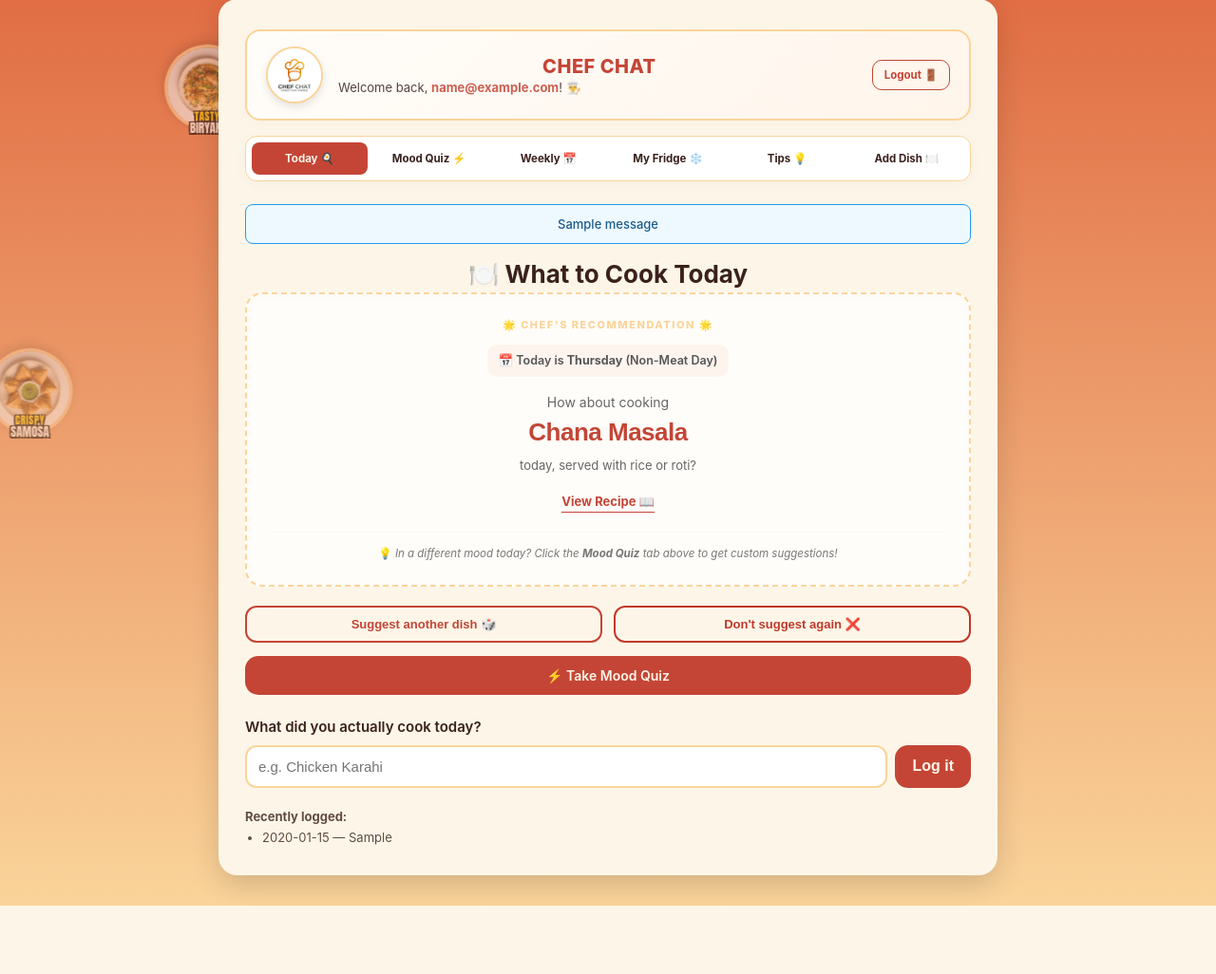
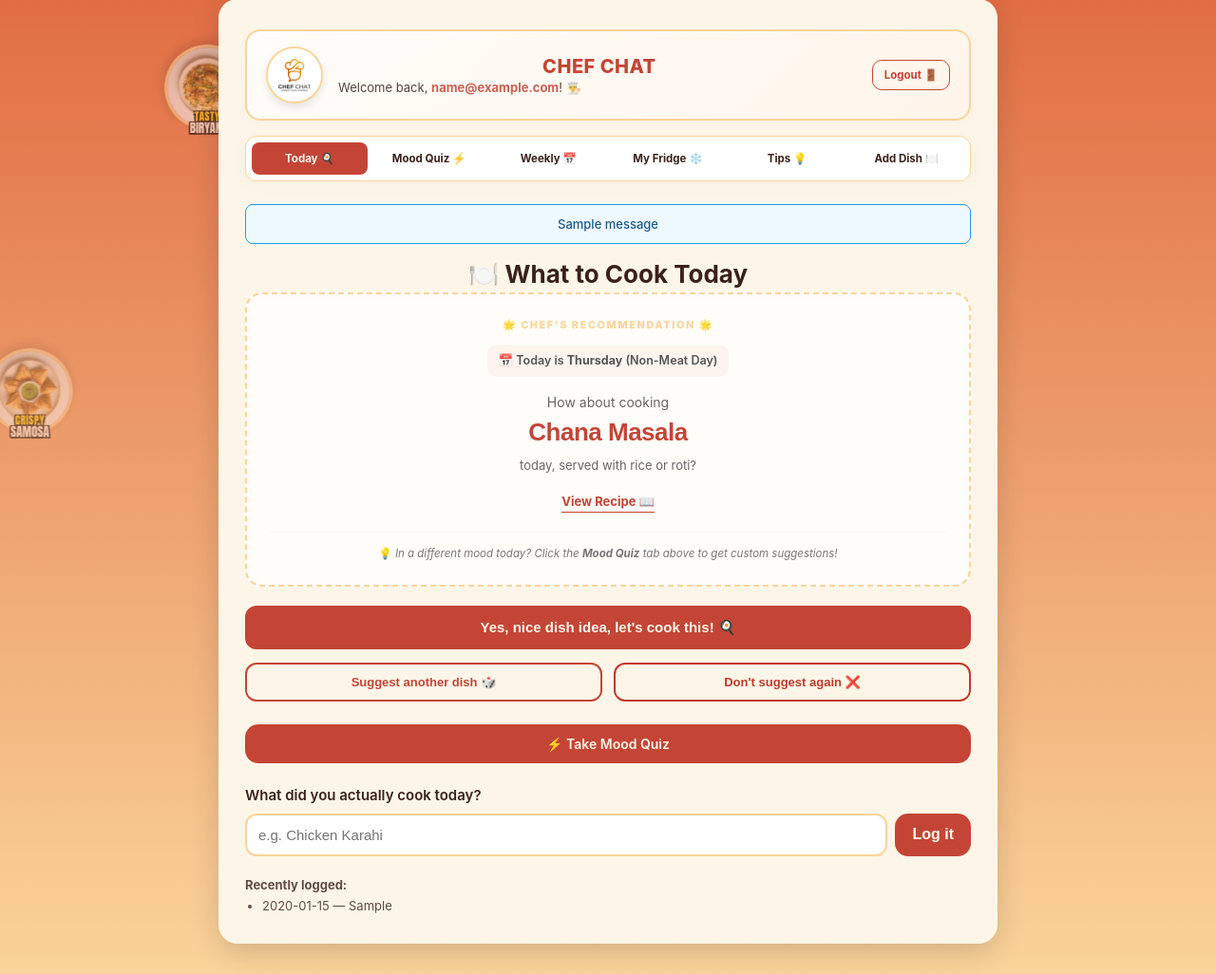
Before and after one commit to kinzafatima110/Chef-Chat, a Flask app: page / in a window 1280 px wide. Shown: the part 33-1059 px from the top of the page at 95% size. Before the commit the page ends 987 px from the top, so only its background shows below. Run offline with Flask 3, Linux system fonts and the light colour scheme; the visitor is signed in with stand-in values (Sample User, id 1); tables that the repository leaves empty hold one stand-in row (values such as "Sample post"); one stand-in notice (Sample message) is shown.

Commit message:
Add Let's Cook This action button and conditional logged meal confirmation views

```diff
--- a/app.py
+++ b/app.py
@@ -217,6 +217,13 @@ def dashboard():
     pool_size = len(pool)
 
     import datetime
+    today_str = datetime.date.today().isoformat()
+    today_logged_meal = None
+    for meal in history:
+        if meal["meal_date"] == today_str:
+            today_logged_meal = meal["dish"]
+            break
+
     current_day_name = datetime.date.today().strftime("%A")
 
     return render_template(
@@ -227,6 +234,7 @@ def dashboard():
         pool_size=pool_size,
         category=category,
         current_day_name=current_day_name,
+        today_logged_meal=today_logged_meal,
         email=user["email"]
     )
 
--- a/templates/dashboard.html
+++ b/templates/dashboard.html
@@ -135,6 +135,23 @@
     </div>
   {% endif %}
 
+  {% if today_logged_meal %}
+    <!-- Success Today's Choice View -->
+    <div class="suggestion" style="background: #eefdf4; border: 2.5px dashed #2ecc71; border-radius: 18px; padding: 28px 24px; text-align: center; margin-bottom: 24px; box-shadow: inset 0 2px 8px rgba(0,0,0,0.02); height: auto;">
+      <div style="font-size: 11px; font-weight: 800; letter-spacing: 1.5px; color: #2ecc71; text-transform: uppercase; margin-bottom: 12px;">🎉 Today's Chosen Meal 🎉</div>
+
+      <div style="font-size: 14px; color: #555; margin-bottom: 6px;">Awesome! You decided to cook:</div>
+      <div style="font-size: 28px; font-weight: 800; color: #27ae60; line-height: 1.2; margin-bottom: 14px; letter-spacing: -0.5px; font-family: 'Outfit', sans-serif;">
+        {{ today_logged_meal }}
+      </div>
+      <div style="font-size: 13px; color: #555; line-height: 1.4; margin-bottom: 18px;">
+        Happy cooking! 👨‍🍳 Let us know how it tastes.
+      </div>
+
+      <a href="https://www.youtube.com/results?search_query={{ today_logged_meal | replace(' ', '+') }}+recipe" target="_blank" style="font-size: 13px; color: #27ae60; text-decoration: none; font-weight: bold; border-bottom: 1.5px solid #27ae60; padding-bottom: 1px; display: inline-block;">Search Recipe on YouTube 📺</a>
+    </div>
+  {% else %}
+    <!-- Suggestion recommendation card -->
     <div class="suggestion" style="background: #FFFDF9; border: 2.5px dashed var(--gold); border-radius: 18px; padding: 24px; text-align: center; margin-bottom: 20px; box-shadow: inset 0 2px 8px rgba(0,0,0,0.02); height: auto;">
       <div style="font-size: 11px; font-weight: 800; letter-spacing: 1.5px; color: var(--gold); text-transform: uppercase; margin-bottom: 12px;">🌟 Chef's Recommendation 🌟</div>
 
@@ -158,15 +175,23 @@
       </div>
     </div>
 
+    <!-- MAIN ACCEPT ACTION BUTTON -->
+    <form method="post" action="/log" style="margin-bottom: 14px;">
+      <input type="hidden" name="dish" value="{{ suggestion.name }}">
+      <input type="hidden" name="category" value="{{ category }}">
+      <button type="submit" class="btn" style="width: 100%; padding: 14px; font-size: 15px; font-weight: bold; border-radius: 12px; cursor: pointer; display: flex; align-items: center; justify-content: center; gap: 8px;">Yes, nice dish idea, let's cook this! 🍳</button>
+    </form>
+
     <!-- Suggestion Control Buttons -->
-  <div style="display: flex; gap: 12px; margin-bottom: 14px;">
+    <div style="display: flex; gap: 12px; margin-bottom: 24px;">
       <form method="post" action="/reroll_today" style="flex: 1; margin: 0;">
-      <button type="submit" class="btn-secondary" style="width: 100%; border: 2px solid var(--terracotta); color: var(--terracotta); padding: 10px; font-size: 13px; font-weight: bold; border-radius: 12px; background: transparent; cursor: pointer; transition: all 0.2s;">Suggest another dish 🎲</button>
+        <button type="submit" class="btn-secondary" style="width: 100%; border: 2px solid var(--terracotta); color: var(--terracotta); padding: 11px; font-size: 13px; font-weight: bold; border-radius: 12px; background: transparent; cursor: pointer; transition: all 0.2s;">Suggest another dish 🎲</button>
       </form>
       <form method="post" action="/reject" style="flex: 1; margin: 0;">
-      <button type="submit" class="btn-secondary" style="width: 100%; border: 2px solid #c0392b; color: #c0392b; padding: 10px; font-size: 13px; font-weight: bold; border-radius: 12px; background: transparent; cursor: pointer; transition: all 0.2s;">Don't suggest again ❌</button>
+        <button type="submit" class="btn-secondary" style="width: 100%; border: 2px solid #c0392b; color: #c0392b; padding: 11px; font-size: 13px; font-weight: bold; border-radius: 12px; background: transparent; cursor: pointer; transition: all 0.2s;">Don't suggest again ❌</button>
       </form>
     </div>
+  {% endif %}
 
   <a href="/quick_quiz" class="btn" style="display: block; padding: 12px; font-size: 14px; text-decoration: none; margin-bottom: 24px;">⚡ Take Mood Quiz</a>
 
```
Lines whose indentation alone changed are shown as unchanged.
